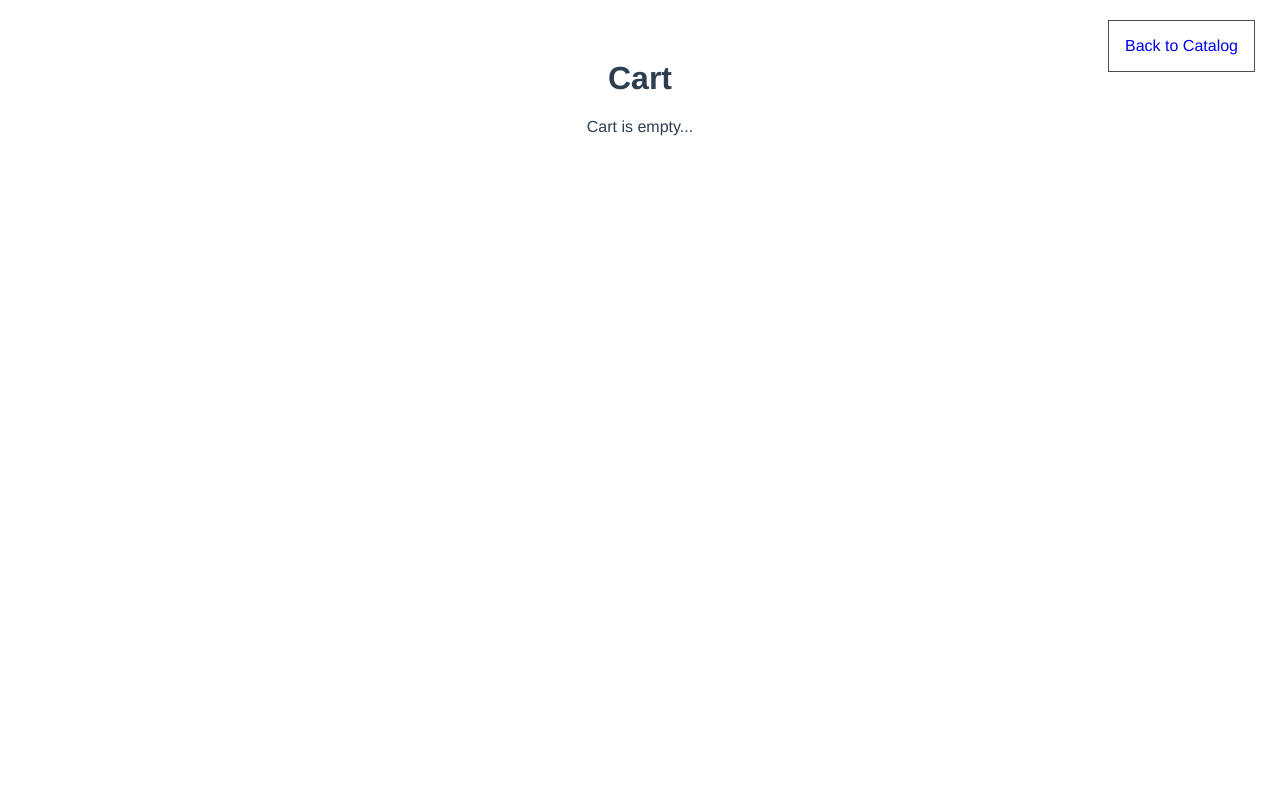
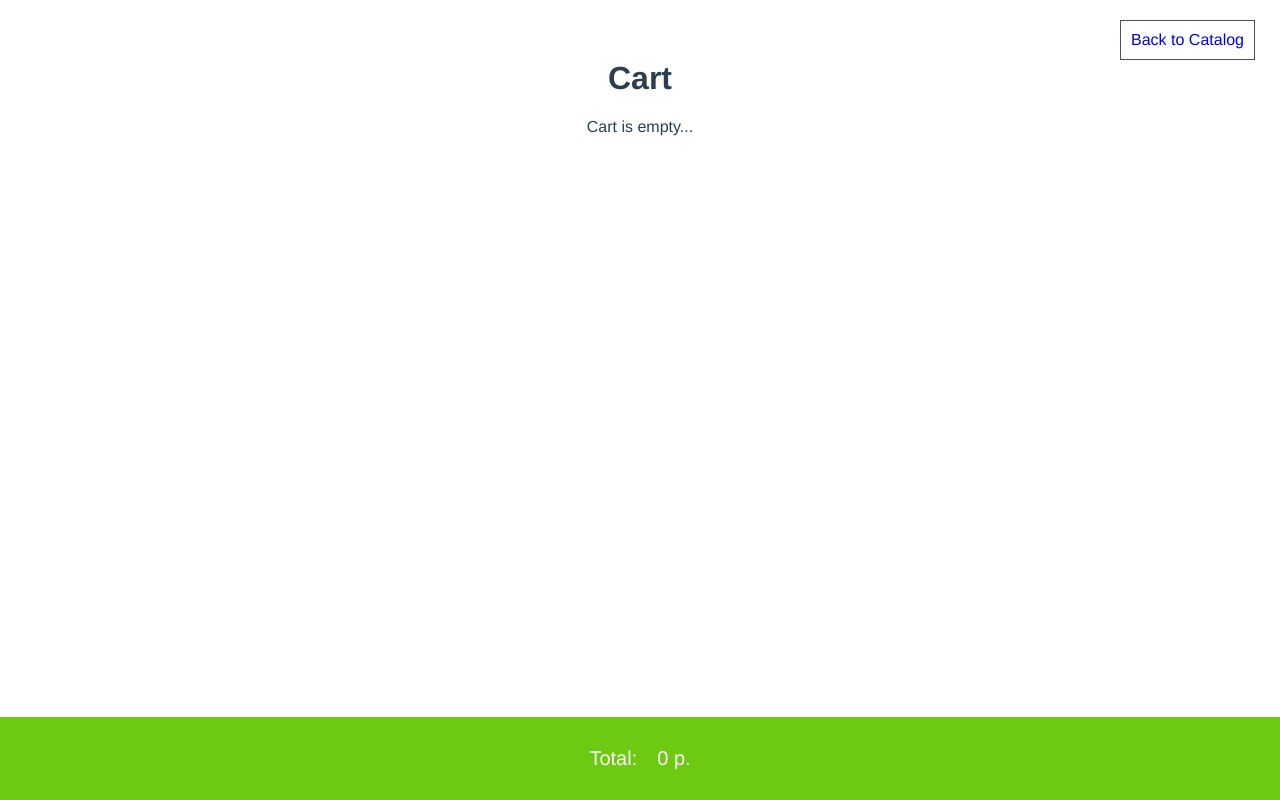
Before and after one commit to DarevskyD/Online-shop, a Vue app: page /#/cart in a window 1280 px wide. Built offline with nearby package versions, Linux system fonts and the light colour scheme.

Commit message:
Create total in cart, button(+/-) in cart-item and refacoring application

```diff
--- a/src/components/v-cart-item.vue
+++ b/src/components/cart/v-cart-item.vue
@@ -1,19 +1,25 @@
 <template>
   <div class="v-cart-item">
-    <img class="v-cart-item__img" :src="require('../assets/image/' + cart_item_data.image)" alt="">
+    <img class="v-cart-item__img" :src="require('@/assets/image/' + cart_item_data.image)">
     <div class="v-cart-item__info">
       <p>{{cart_item_data.name}}</p>
       <p>{{cart_item_data.price}} p.</p>
       <p>{{cart_item_data.article}}</p>
     </div>
     <div class="v-cart-item__qty">
-      <p>Qty:</p>
-      {{cart_item_data.quantity}}</div>
+      <p class="v-cart-item__qty_title">Qty:</p>
+      <span>
+        <span class="v-cart-item__qty_btn" @click="decrementItem">-</span>
+        {{cart_item_data.quantity}}
+        <span class="v-cart-item__qty_btn" @click="incrementItem">+</span>
+      </span>
+    </div>
     <button @click="deleteFromCart">Delete</button>
   </div>
 </template>
 
 <script>
+
 export default {
   name: 'v-cart-item',
   components: {},
@@ -32,10 +38,13 @@ export default {
   methods: {
     deleteFromCart() {
       this.$emit('deleteFromCart')
+    },
+    decrementItem() {
+      this.$emit('decrement')
+    },
+    incrementItem() {
+      this.$emit('increment')
     }
-  },
-  mounted() {
-    this.$set(this.cart_item_data, 'quantity', 1)
   }
 }
 </script>
@@ -52,5 +61,17 @@ export default {
     &__img {
       max-width: 70px;
     }
+
+    &__qty_title {
+      margin: 10px;
+    }
+
+    &__qty {
+      font-size: 20px;
+    }
+
+    &__qty_btn {
+      cursor: pointer;
+    }
   }
 </style>
--- /dev/null
+++ b/src/components/cart/v-cart.vue
@@ -0,0 +1,108 @@
+<template>
+    <div class="v-cart">
+      <router-link :to="{name:'catalog'}">
+      <div class="v-catalog__counter_card_link">Back to Catalog</div>
+    </router-link>
+      <h1>Cart</h1>
+      <p v-if="!cart_data.length">Cart is empty...</p>
+      <v-cart-item
+        v-for="(item, index) in cart_data"
+        :key="item.article"
+        :cart_item_data="item"
+        @deleteFromCart="deleteFromCart(index)"
+        @increment="increment(index)"
+        @decrement="decrement(index)"
+      />
+      <div class="v-cart-total">
+        <p class="v-cart-total__name">Total:</p>
+        <p class="v-cart-total__price">{{cartTotalCost}} p.</p>
+      </div>
+    </div>
+</template>
+
+<script>
+  import vCartItem from './v-cart-item'
+  import {mapActions} from 'vuex'
+
+  export default {
+    name: 'v-cart',
+    components: {
+      vCartItem
+    },
+    props: {
+      cart_data: {
+        type: Array,
+        default() {
+          return []
+        }
+      }
+    },
+    data () {
+      return{
+
+      }
+    },
+    computed: {
+      cartTotalCost() {
+        let result = [];
+
+        if (this.cart_data.length) {
+            for (let item of this.cart_data) {
+            result.push(item.price * item.quantity);
+          }
+          result = result.reduce((sum,el) => {
+            return sum + el;
+          })
+          return result;
+        } else {
+          return 0;
+        }
+      }
+    },
+    methods: {
+      ...mapActions([
+        'DELETE_FROM_CART',
+        'INCREMENT_CART_ITEM',
+        'DECREMENT_CART_ITEM'
+      ]),
+      increment(index) {
+        this.INCREMENT_CART_ITEM(index)
+      },
+      decrement(index) {
+        this.DECREMENT_CART_ITEM(index)
+      },
+      deleteFromCart(index) {
+        this.DELETE_FROM_CART(index);
+      }
+    }
+  }
+</script>
+
+<style lang="scss">
+  @import './src/assets/styles/variables.scss';
+
+  .v-cart {
+    .v-cart-total {
+      position: fixed;
+      bottom: 0;
+      right: 0;
+      left: 0;
+      padding: $padding $padding*2;
+      display: flex;
+      justify-content: center;
+      background: $btn-bg;
+      color: #fff;
+
+      &__name {
+        margin-right: $margin*2;
+        font-size: 20px;
+      }
+
+      &__price {
+        font-size: 20px;
+      }
+    }
+  }
+
+
+</style>
--- a/src/components/v-catalog-item.vue
+++ b/src/components/catalog/v-catalog-item.vue
@@ -1,6 +1,6 @@
 <template>
   <div class="v-catalog-item">
-    <img class="v-catalog-item__image" :src="require('../assets/image/' + product_data.image)">
+    <img class="v-catalog-item__image" :src="require('@/assets/image/' + product_data.image)">
     <div class="v-catalog-content-box  ">
       <p class="v-catalog-item__name">{{product_data.name}}</p>
       <p class="v-catalog-item__price">Price: {{product_data.price}} p.</p>
@@ -24,15 +24,16 @@
       }
     },
     data () {
-      return{
-
-      }
+      return{}
     },
     computed: {},
     methods: {
       addToCart() {
         this.$emit('addToCart', this.product_data);
       }
+    },
+    mounted() {
+      this.$set(this.product_data, 'quantity', 1);
     }
   }
 </script>
--- a/src/components/v-catalog.vue
+++ b/src/components/catalog/v-catalog.vue
@@ -6,12 +6,12 @@
 
     <h1>Catalog</h1>
     <div class="v-catalog__list">
-  <!-- v-for="product in this.$store.state.products" -->
+    <!-- v-for="product in this.$store.state.products" -->
       <v-catalog-item
-      v-for="product in PRODUCTS"
-      :key="product.article"
-      :product_data = "product"
-      @addToCart = "addToCart"
+        v-for="product in PRODUCTS"
+        :key="product.article"
+        :product_data = "product"
+        @addToCart = "addToCart"
       />
     </div>
   </div>
@@ -58,6 +58,8 @@
 </script>
 
 <style lang="scss">
+  @import './src/assets/styles/variables.scss';
+
   .v-catalog {
 
     &__list {
@@ -71,7 +73,7 @@
       position: absolute;
       top: 20px;
       right: 25px;
-      padding: 16px;
+      padding: $padding;
       border: 1px solid rgb(75, 83, 75);
     }
   }
--- a/src/components/v-cart.vue
+++ /dev/null
@@ -1,53 +0,0 @@
-<template>
-    <div class="v-cart">
-      <router-link :to="{name:'catalog'}">
-      <div class="v-catalog__counter_card_link">Back to Catalog</div>
-    </router-link>
-      <h1>Cart</h1>
-      <p v-if="!cart_data.length">Cart is empty...</p>
-      <v-cart-item
-        v-for="(item, index) in cart_data"
-        :key="item.article"
-        :cart_item_data="item"
-        @deleteFromCart="deleteFromCart(index)"
-      />
-    </div>
-</template>
-
-<script>
-  import vCartItem from './v-cart-item'
-  import {mapActions} from 'vuex'
-
-  export default {
-    name: 'v-cart',
-    components: {
-      vCartItem
-    },
-    props: {
-      cart_data: {
-        type: Array,
-        default() {
-          return []
-        }
-      }
-    },
-    data () {
-      return{
-
-      }
-    },
-    computed: {},
-    methods: {
-      ...mapActions([
-        'DELETE_FROM_CART'
-      ]),
-      deleteFromCart(index) {
-        this.DELETE_FROM_CART(index);
-      }
-    }
-  }
-</script>
-
-<style lang="scss">
-
-</style>
--- a/src/components/v-main-wrapper.vue
+++ b/src/components/v-main-wrapper.vue
@@ -31,5 +31,6 @@
     max-width: 900px;
     margin: 0 auto;
     padding: 0 20px;
+    margin-bottom: 100px;
   }
 </style>
--- /dev/null
+++ b/src/vuex/actions/actions.js
@@ -0,0 +1,14 @@
+export default {
+  ADD_TO_CART({commit}, product) {
+    commit('SET_CART', product);
+  },
+  DELETE_FROM_CART({commit}, index) {
+    commit('REMOVE_FROM_CART_ITEM', index);
+  },
+  INCREMENT_CART_ITEM({commit}, index) {
+    commit('INCREMENT', index);
+  },
+  DECREMENT_CART_ITEM({commit}, index) {
+    commit('DECREMENT', index);
+  }
+}
--- /dev/null
+++ b/src/vuex/actions/api-requests.js
@@ -0,0 +1,20 @@
+import axios from 'axios';
+
+export default {
+   //1.axios - через API получаем данные
+   GET_PRODUCTS_FROM_API({commit}) {
+    return axios('http://localhost:3000/products', {
+      method: 'GET'
+    })
+    //2. вызывае мутацию SET_PRODUCTS_TO_STATE и прокидываем туда
+    // products.data
+    .then((products) => {
+      commit('SET_PRODUCTS_TO_STATE', products.data);
+      return products;
+    })
+    .catch((error) => {
+      console.log(error);
+      return error;
+    })
+  }
+}
--- /dev/null
+++ b/src/vuex/getters/getters.js
@@ -0,0 +1,9 @@
+export default {
+  // получаем данные в компонент, возвращает то, что в state
+  PRODUCTS(state) {
+    return state.products;
+  },
+  CART(state) {
+    return state.cart;
+  }
+}
--- /dev/null
+++ b/src/vuex/mutations/mutations.js
@@ -0,0 +1,32 @@
+export default {
+  //3. прокидываем products.data
+  //4. проносим products(products.data), который получили в state
+  SET_PRODUCTS_TO_STATE: (state, products) => {
+    state.products = products;
+  },
+  SET_CART: (state, product) => {
+    if(state.cart.length) {
+      let isProductExist = false;
+      state.cart.filter((item) => {
+        if(item.article === product.article) {
+          isProductExist = true;
+          item.quantity++;
+        }
+      })
+      if(!isProductExist) {
+        state.cart.push(product);
+      }
+    } else {
+      state.cart.push(product);
+    }
+  },
+  REMOVE_FROM_CART_ITEM: (state, index) => {
+    state.cart.splice(index, 1);
+  },
+  INCREMENT: (state, index) => {
+    state.cart[index].quantity++;
+  },
+  DECREMENT: (state, index) => {
+    --state.cart[index].quantity < 1 && state.cart.splice(index, 1);
+  }
+}
--- a/src/vuex/store.js
+++ b/src/vuex/store.js
@@ -1,6 +1,12 @@
-import Vue from 'vue'
-import Vuex from 'vuex'
-import axios from 'axios'
+import Vue from 'vue';
+import Vuex from 'vuex';
+
+import commonActions from './actions/actions';
+import apiRequests from './actions/api-requests';
+import mutations from './mutations/mutations';
+import getters from './getters/getters';
+
+const actions = {...commonActions, ...apiRequests};
 
 Vue.use(Vuex);
 
@@ -9,67 +15,9 @@ let store = new Vuex.Store({
     products: [],
     cart: []
   },
-  mutations: {
-    //3. прокидываем products.data
-    //4. проносим products(products.data), который получили в state
-    SET_PRODUCTS_TO_STATE: (state, products) => {
-      state.products = products;
-    },
-    SET_CART: (state, product) => {
-      if(state.cart.length) {
-        let isProductExist = false;
-        state.cart.filter((item) => {
-          if(item.article === product.article) {
-            isProductExist = true;
-            item.quantity++;
-          }
-        })
-        if(!isProductExist) {
-          state.cart.push(product);
-        }
-      } else {
-        state.cart.push(product);
-      }
-    },
-    REMOVE_FROM_CART_ITEM: (state, index) => {
-      state.cart.splice(index, 1);
-    }
-  },
-  actions: {
-    //1.axios - через API получаем данные
-    GET_PRODUCTS_FROM_API({commit}) {
-      return axios('http://localhost:3000/products', {
-        method: 'GET'
-      })
-      //2. вызывае мутацию SET_PRODUCTS_TO_STATE и прокидываем туда
-      // products.data
-      .then((products) => {
-        commit('SET_PRODUCTS_TO_STATE', products.data);
-        return products;
-      })
-      .catch((error) => {
-        console.log(error)
-        return error;
-      })
-    },
-    ADD_TO_CART({commit}, product) {
-      commit('SET_CART', product);
-    },
-    DELETE_FROM_CART({commit}, index) {
-      commit('REMOVE_FROM_CART_ITEM', index);
-    }
-  },
-
-  // 5.получаем данные в компонент, возвращает то, что в state
-  // под названием PRODUCTS
-  getters: {
-    PRODUCTS(state) {
-      return state.products;
-    },
-    CART(state) {
-      return state.cart;
-    }
-  }
+  mutations,
+  actions,
+  getters
 });
 
 export default store;
```
Also changed, not shown: src/router/router.js (+5 -5 lines).
